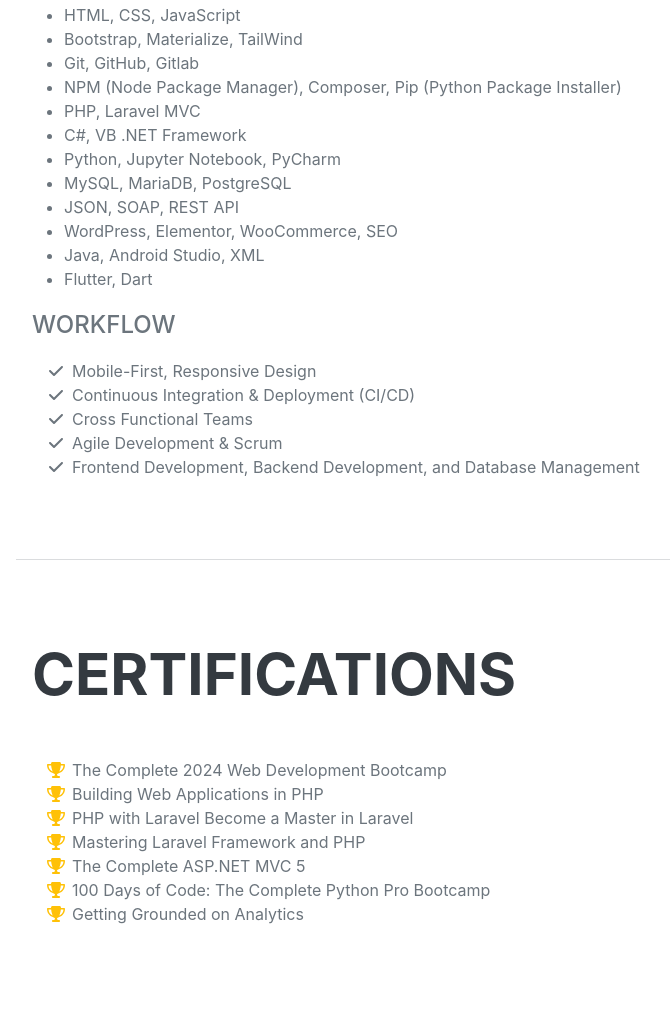
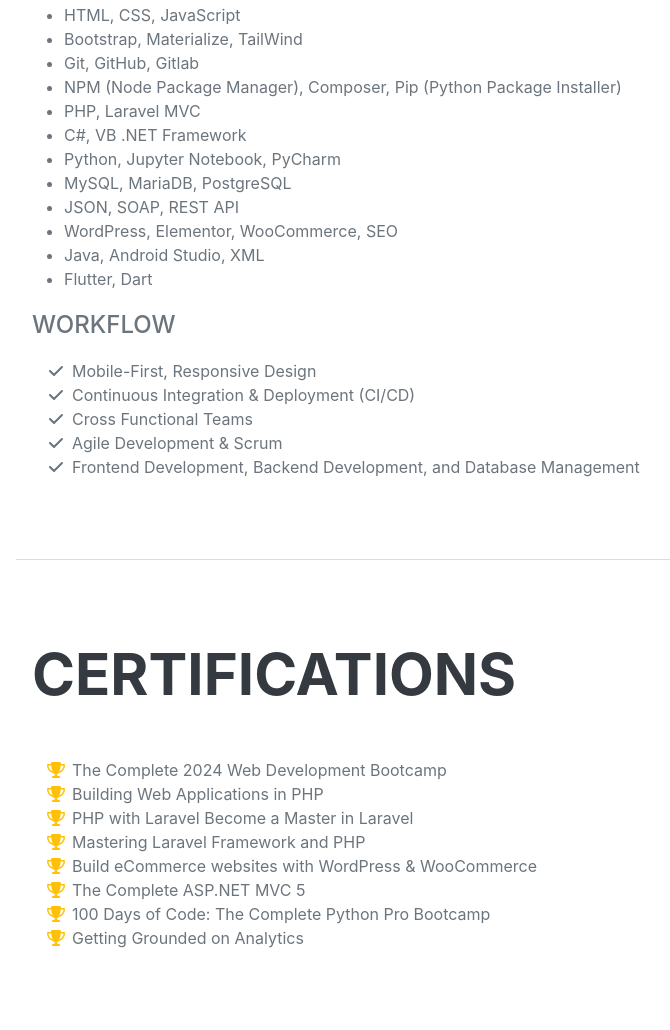
Before and after one commit to josephperalta03011993/resume, a plain HTML site: page index.html in a window 1280 px wide. Shown: the part 3423-4453 px from the top of the page, without its empty margins (256-926 px from the left). Before the commit the page ends 4429 px from the top, so only its background shows below. Drawn offline with nearby package versions, Linux system fonts and the light colour scheme; a web font is replaced by a local one.

Commit message:
update wordpress cert

```diff
--- a/index.html
+++ b/index.html
@@ -257,6 +257,10 @@
                             </li>
                             <li>
                                 <span class="fa-li"><i class="fas fa-trophy text-warning"></i></span>
+                                Build eCommerce websites with WordPress & WooCommerce
+                            </li>
+                            <li>
+                                <span class="fa-li"><i class="fas fa-trophy text-warning"></i></span>
                                 The Complete ASP.NET MVC 5
                             </li>
                             <li>
```
